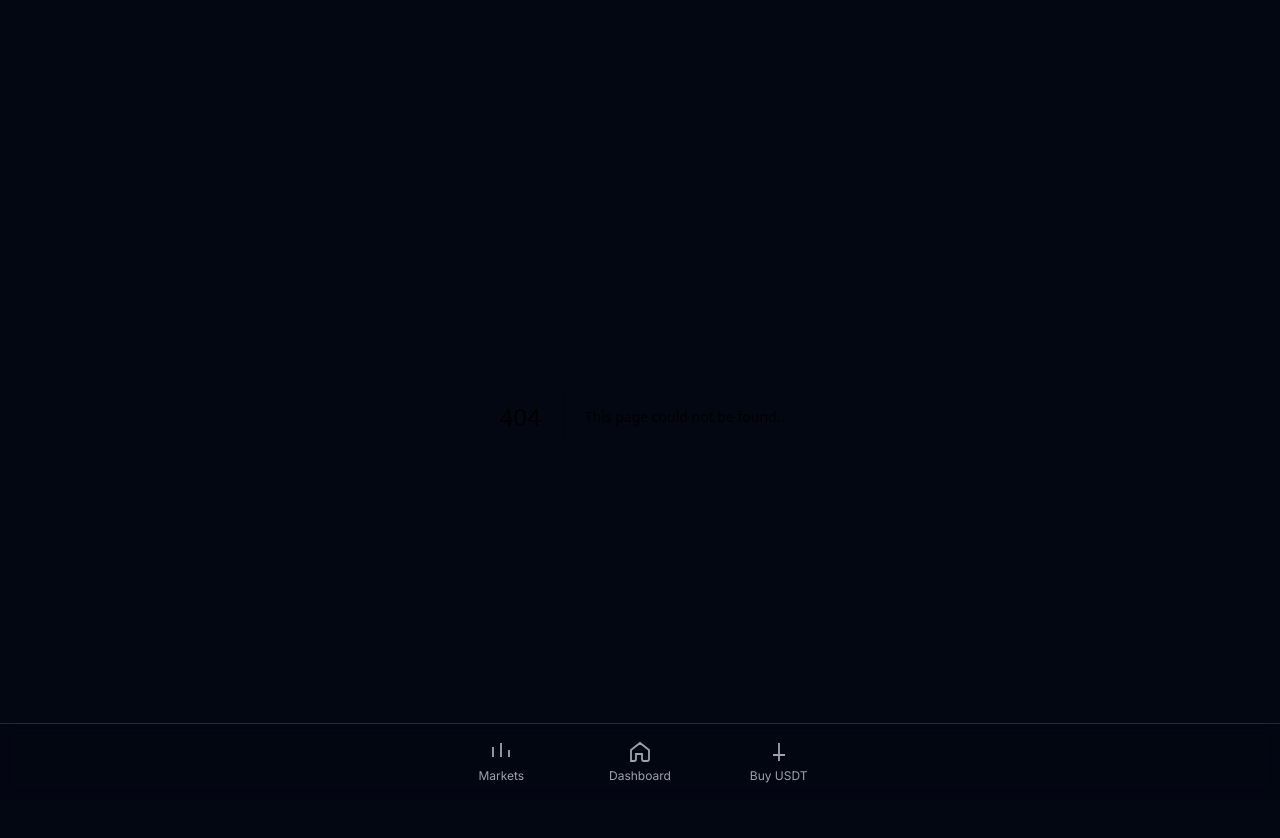
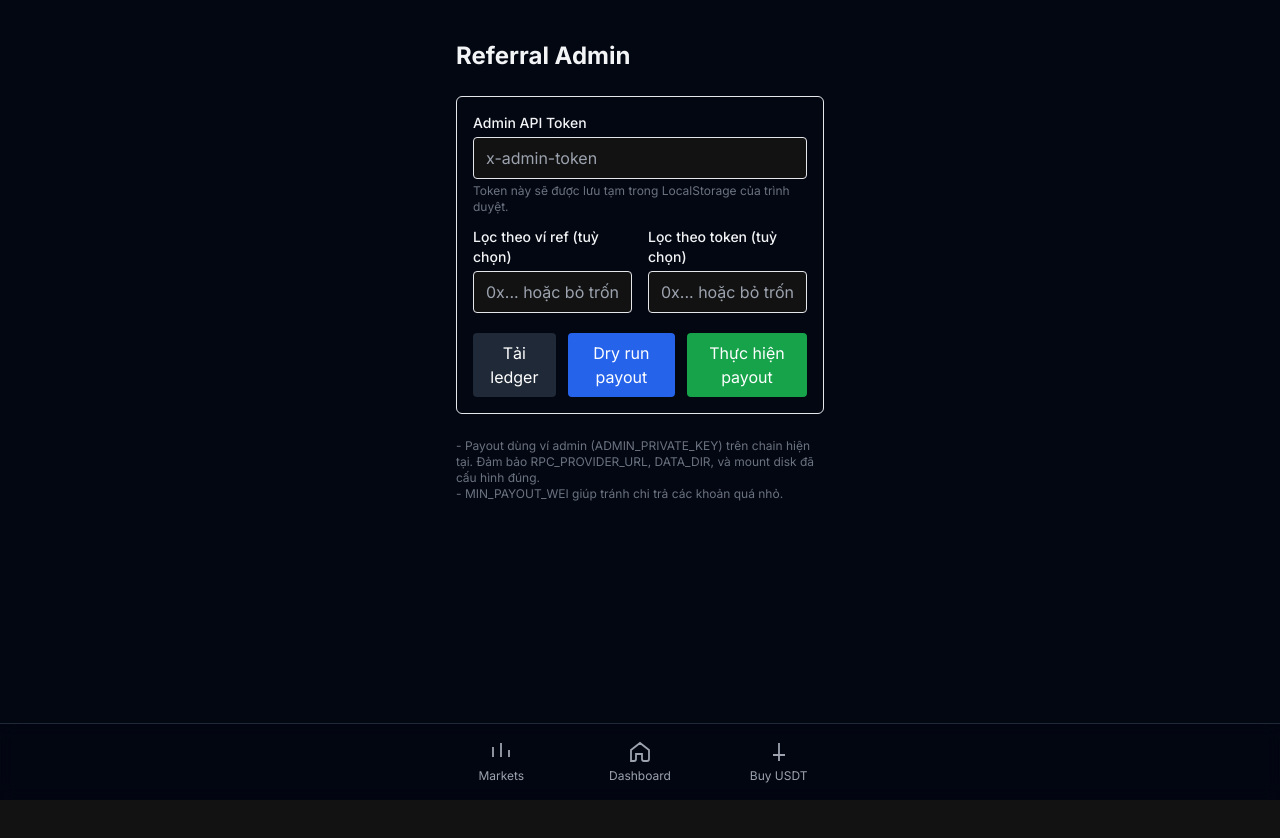
Before and after one commit to xbaonx/cr-mess, a Next.js app: page /admin/referral in a window 1280 px wide. Before the commit this address had no page. Shown: the top 838 px of the page. After the commit the page ends 800 px from the top, so only its background shows below. Built offline with nearby package versions, Linux system fonts and the light colour scheme.

Commit message:
feat(admin UI): add /admin/referral page to view ledger and trigger payout (dry-run/thật) via admin token

```diff
--- /dev/null
+++ b/pages/admin/referral.tsx
@@ -0,0 +1,98 @@
+import React from 'react';
+
+function useLocalStorage(key: string, initial: string = '') {
+  const [val, setVal] = React.useState<string>(() => {
+    if (typeof window === 'undefined') return initial;
+    try { return localStorage.getItem(key) || initial; } catch { return initial; }
+  });
+  React.useEffect(() => {
+    try { localStorage.setItem(key, val); } catch {}
+  }, [key, val]);
+  return [val, setVal] as const;
+}
+
+export default function AdminReferralPage() {
+  const [token, setToken] = useLocalStorage('admin_api_token', '');
+  const [wallet, setWallet] = React.useState('');
+  const [tokenAddr, setTokenAddr] = React.useState('');
+  const [loading, setLoading] = React.useState(false);
+  const [result, setResult] = React.useState<any>(null);
+  const [error, setError] = React.useState<string | null>(null);
+
+  const fetchLedger = async () => {
+    setLoading(true); setError(null); setResult(null);
+    try {
+      const qs = wallet.trim() ? `?wallet=${encodeURIComponent(wallet.trim())}` : '';
+      const resp = await fetch(`/api/referral/ledger${qs}`, {
+        headers: token ? { 'x-admin-token': token } as any : undefined,
+      });
+      const data = await resp.json();
+      if (!resp.ok) throw new Error(data?.message || 'Failed');
+      setResult(data);
+    } catch (e: any) {
+      setError(e?.message || 'Failed');
+    } finally { setLoading(false); }
+  };
+
+  const payout = async (dryRun: boolean) => {
+    setLoading(true); setError(null); setResult(null);
+    try {
+      const body: any = { dryRun };
+      if (wallet.trim()) body.wallet = wallet.trim().toLowerCase();
+      if (tokenAddr.trim()) body.token = tokenAddr.trim().toLowerCase();
+      const resp = await fetch('/api/referral/payout', {
+        method: 'POST',
+        headers: {
+          'Content-Type': 'application/json',
+          ...(token ? { 'x-admin-token': token } : {}),
+        } as any,
+        body: JSON.stringify(body),
+      });
+      const data = await resp.json();
+      if (!resp.ok) throw new Error(data?.message || 'Failed');
+      setResult(data);
+    } catch (e: any) {
+      setError(e?.message || 'Failed');
+    } finally { setLoading(false); }
+  };
+
+  return (
+    <div className="max-w-4xl mx-auto p-6 space-y-6">
+      <h1 className="text-2xl font-bold">Referral Admin</h1>
+
+      <div className="space-y-3 p-4 border rounded-md">
+        <div>
+          <label className="block text-sm font-medium mb-1">Admin API Token</label>
+          <input className="w-full border rounded px-3 py-2" placeholder="x-admin-token" value={token} onChange={e => setToken(e.target.value)} />
+          <p className="text-xs text-gray-500 mt-1">Token này sẽ được lưu tạm trong LocalStorage của trình duyệt.</p>
+        </div>
+        <div className="grid grid-cols-1 md:grid-cols-2 gap-4">
+          <div>
+            <label className="block text-sm font-medium mb-1">Lọc theo ví ref (tuỳ chọn)</label>
+            <input className="w-full border rounded px-3 py-2" placeholder="0x... hoặc bỏ trống" value={wallet} onChange={e => setWallet(e.target.value)} />
+          </div>
+          <div>
+            <label className="block text-sm font-medium mb-1">Lọc theo token (tuỳ chọn)</label>
+            <input className="w-full border rounded px-3 py-2" placeholder="0x... hoặc bỏ trống" value={tokenAddr} onChange={e => setTokenAddr(e.target.value)} />
+          </div>
+        </div>
+        <div className="flex items-center gap-3 pt-2">
+          <button className="bg-gray-800 text-white px-4 py-2 rounded disabled:opacity-50" onClick={fetchLedger} disabled={loading}>Tải ledger</button>
+          <button className="bg-blue-600 text-white px-4 py-2 rounded disabled:opacity-50" onClick={() => payout(true)} disabled={loading}>Dry run payout</button>
+          <button className="bg-green-600 text-white px-4 py-2 rounded disabled:opacity-50" onClick={() => payout(false)} disabled={loading}>Thực hiện payout</button>
+        </div>
+      </div>
+
+      {loading && <div className="text-sm text-gray-600">Đang xử lý...</div>}
+      {error && <div className="text-sm text-red-600">Lỗi: {error}</div>}
+      {result && (
+        <pre className="p-4 bg-gray-50 border rounded text-xs overflow-auto">{JSON.stringify(result, null, 2)}</pre>
+      )}
+
+      <div className="text-xs text-gray-500">
+        <p>- Payout dùng ví admin (ADMIN_PRIVATE_KEY) trên chain hiện tại. Đảm bảo RPC_PROVIDER_URL, DATA_DIR, và mount disk đã cấu hình đúng.</p>
+        <p>- MIN_PAYOUT_WEI giúp tránh chi trả các khoản quá nhỏ.</p>
+      </div>
+    </div>
+  );
+}
```
